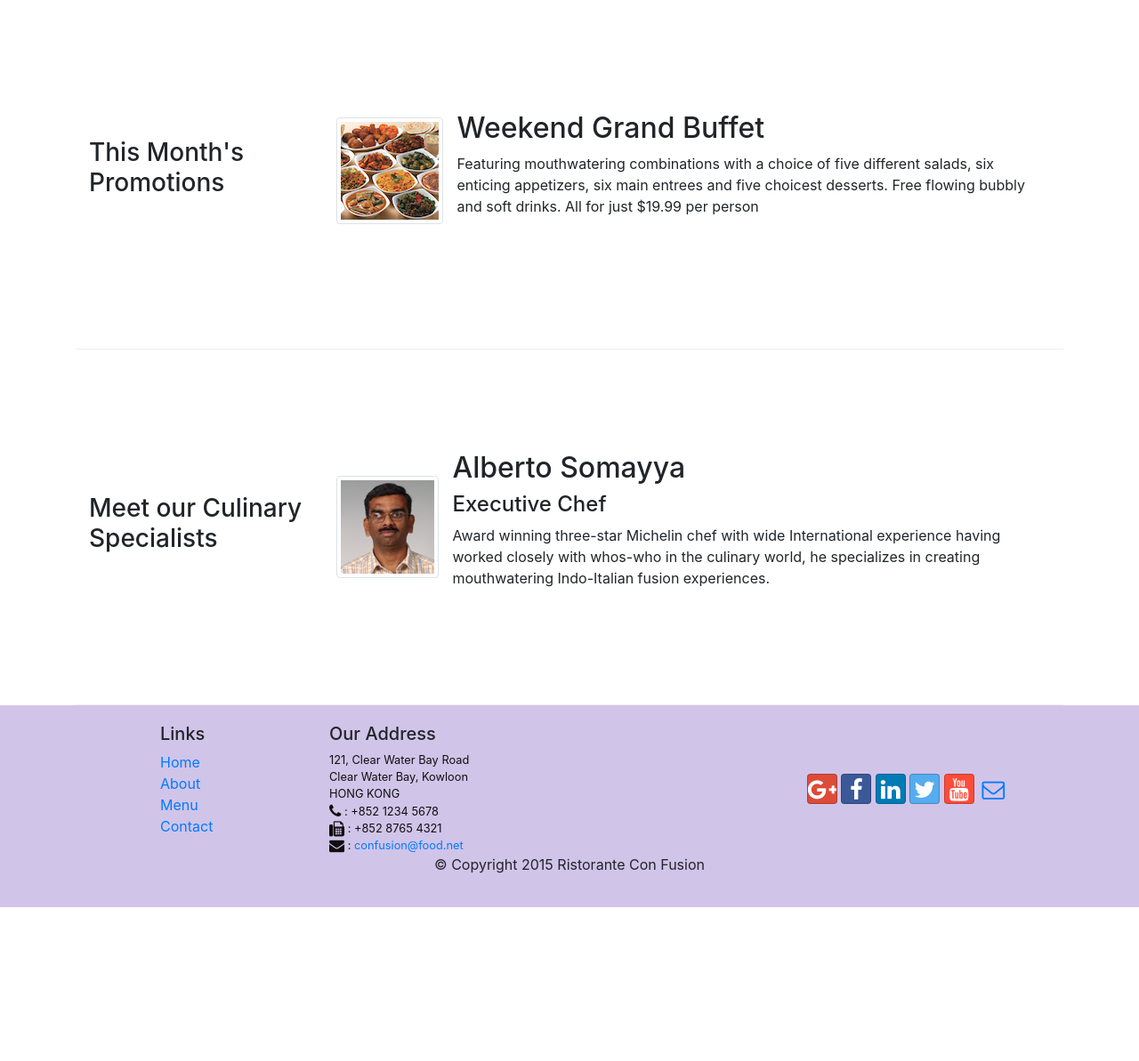
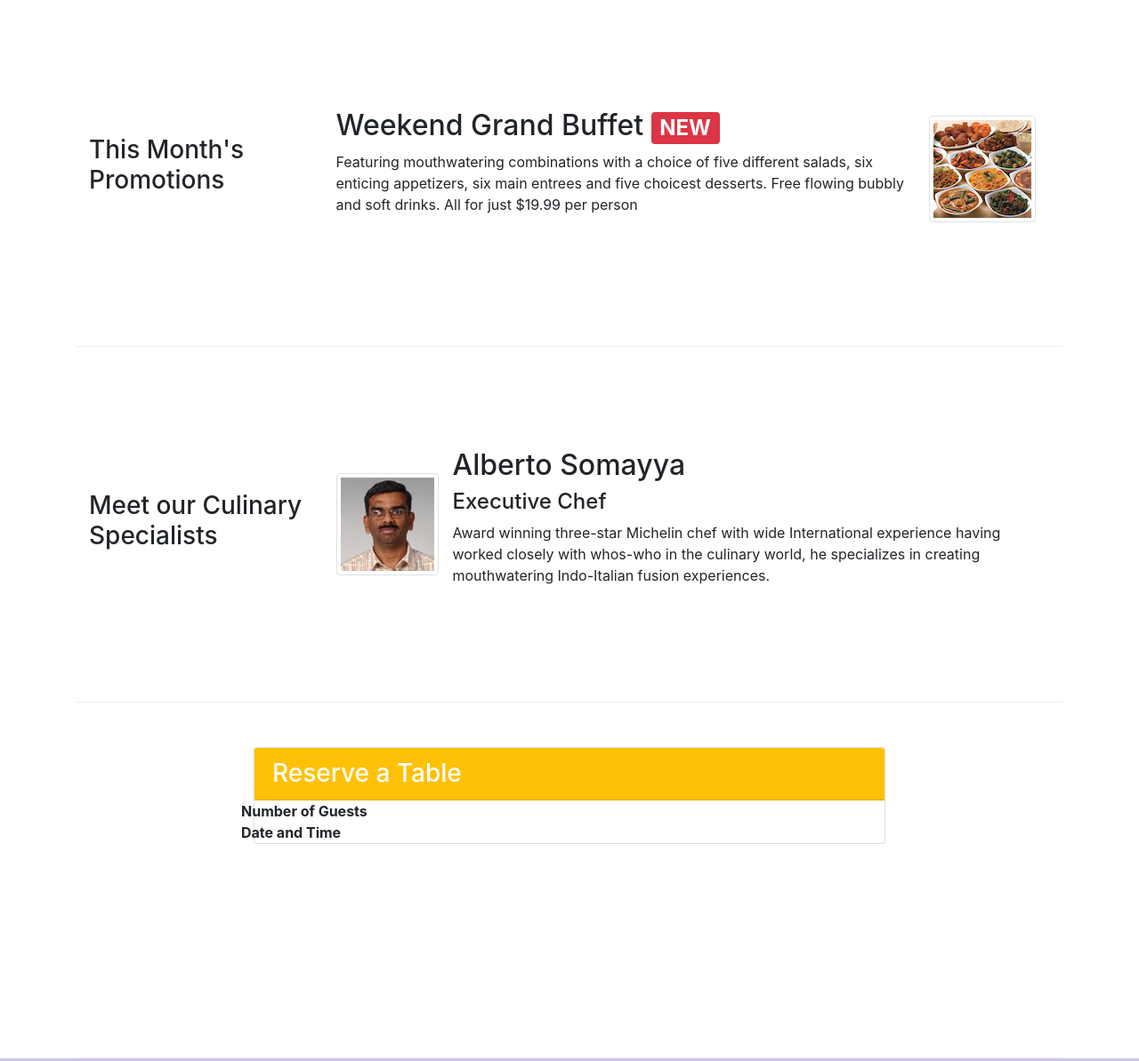
Before and after one commit to maikeld86/bootstrapintro, a website: page index.html in a window 1280 px wide. Shown: the part 720-1913 px from the top of the page at 89% size. Before the commit the page ends 1740 px from the top, so only its background shows below. Drawn offline with nearby package versions, Linux system fonts and the light colour scheme.

Commit message:
assignment 2 , task 2 and 3 compleet task 1 incompleet

```diff
--- a/index.html
+++ b/index.html
@@ -54,7 +54,11 @@
                     <div class="col col-sm align-self-center">
                         <img src="./img/logo.png" class="img-fluid">
                     </div>
+                    <div class="col12 col-sm align-self-center">
+                        <button type="button" class="btn btn-warning">Reserve a Table</button>
+                    </div>
                 </div>
+
             </div>
         </header>
 
@@ -86,15 +90,19 @@
                 </div>
                 <div class="col-sm col-md">
                     <div class="media">
-                        <img src="./img/buffet.png" alt="buffet" class="d-flex mr-3 img-thumbnail align-self-center">
+
                         <div class="media-body">
-                            <h2>Weekend Grand Buffet</h2>
+                            <h2>
+                                Weekend Grand Buffet
+                                <span class="badge badge-danger">NEW</span>
+                            </h2>
                             <p class="hidden-xs-down" >Featuring mouthwatering combinations with a choice
                                 of five different salads, six enticing appetizers, six main
                                 entrees and five choicest desserts. Free flowing bubbly and soft drinks.
                                 All for just $19.99 per person
                             </p>
                         </div>
+                        <img src="./img/buffet.png" alt="buffet" class="d-flex mr-3 img-thumbnail align-self-center">
                     </div>
                 </div>
             </div>
@@ -116,6 +124,23 @@
                         </div>
                     </div>
 
+                </div>
+            </div>
+
+            <div class="row row-content">
+                <div class="col-sm-8 offset-sm-2 ">
+                    <div class="card">
+                        <h3 class="card-header bg-warning text-white">Reserve a Table</h3>
+                        <div class="card-block">
+                            <div class="row">
+                                <dt>Number of Guests</dt>
+                            </div>
+                            <div class="row">
+                                <dt>Date and Time</dt>
+
+                            </div>
+                        </div>
+                    </div>
                 </div>
             </div>
         </div>
```
